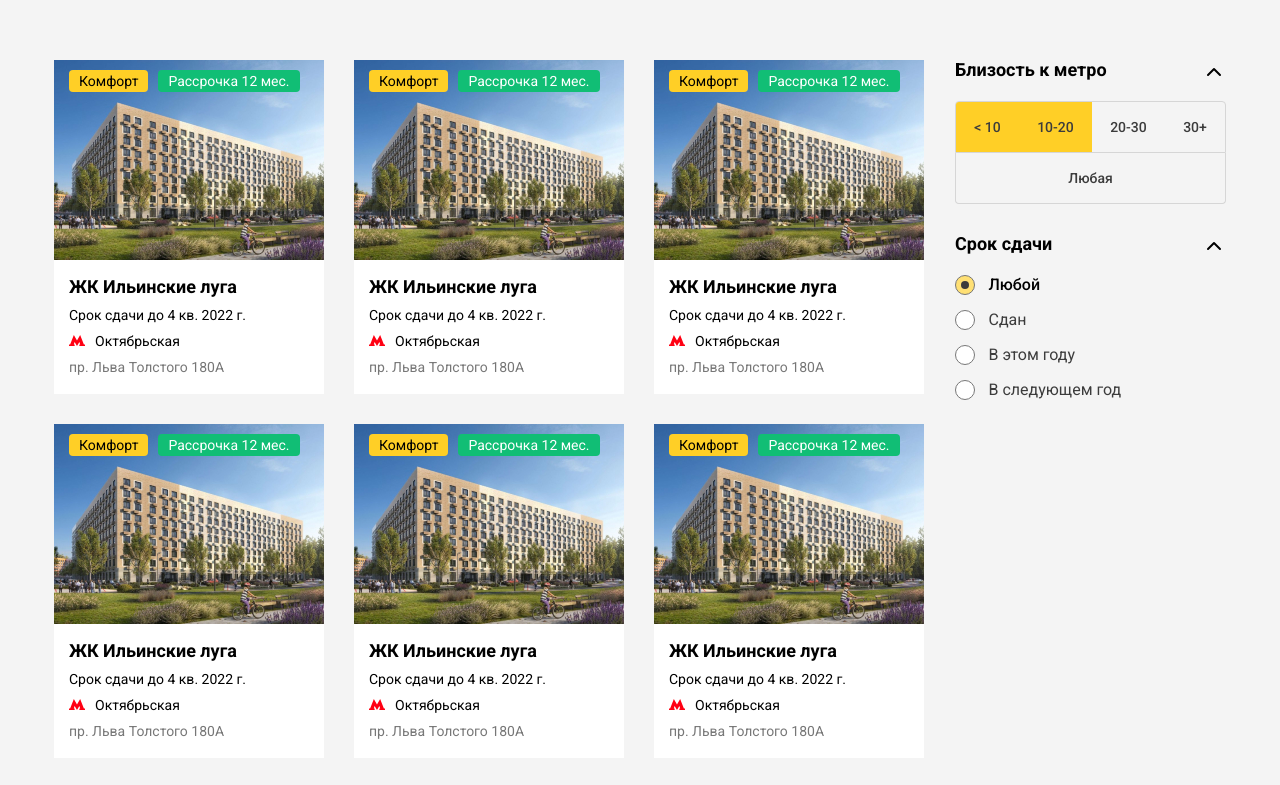
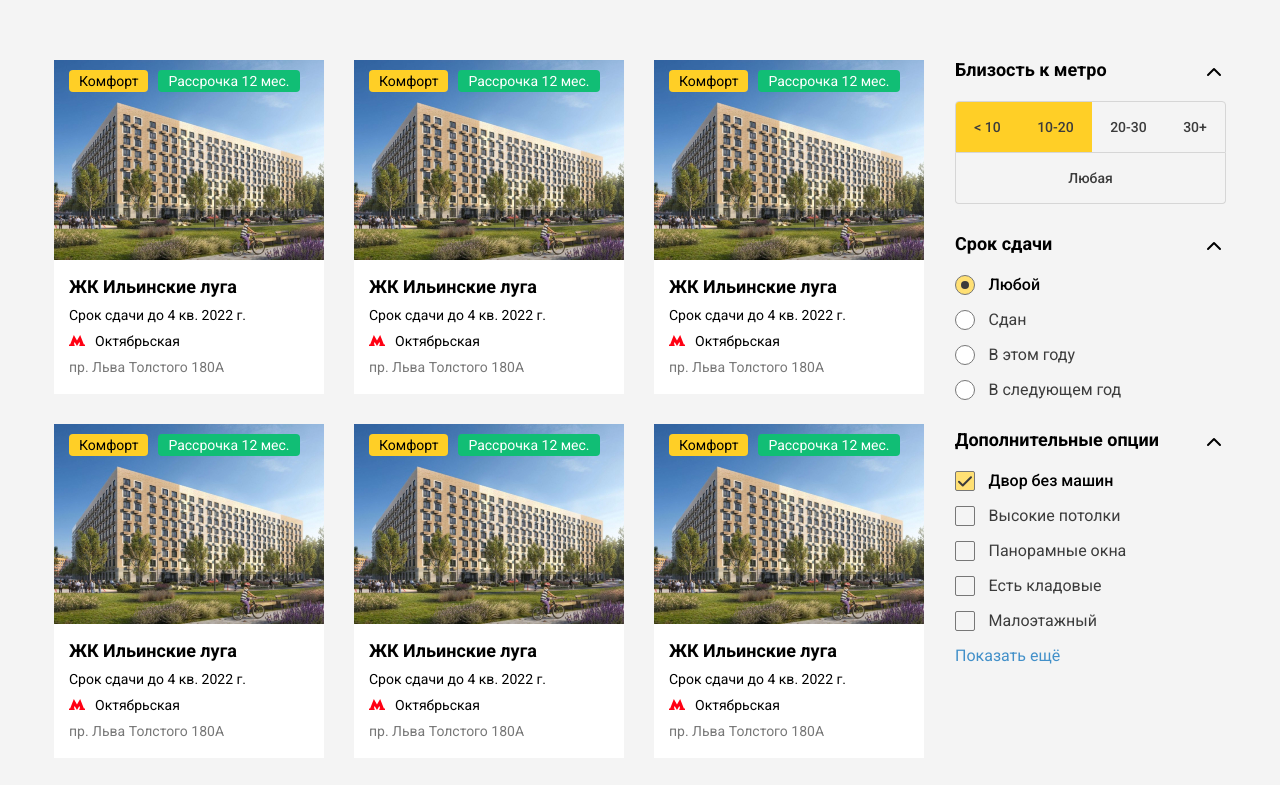
Before and after one commit to kitOl/html-comfort, a plain HTML site: page index.html in a window 1280 px wide. Shown: the top 785 px of the page. Drawn offline with Linux system fonts and the light colour scheme.

Commit message:
add widget options

```diff
--- a/css/main.css
+++ b/css/main.css
@@ -31,6 +31,10 @@ body {
 
 img {
   display: block;
+}
+
+.none {
+  display: none !important;
 }
 
 .container {
@@ -271,7 +275,8 @@ a.card-link:hover {
   margin-top: 15px;
 }
 
-.radio__real {
+.radio__real,
+.checkbox__real {
   width: 1px;
   height: 1px;
   opacity: 0;
@@ -313,7 +318,8 @@ a.card-link:hover {
   background-color: #ffe074;
 }
 
-.radio__title {
+.radio__title,
+.checkbox__title {
   font-weight: 400;
   font-size: 16px;
   line-height: 1.18;
@@ -324,3 +330,60 @@ a.card-link:hover {
   font-weight: 500;
   color: #000;
 }
+
+.checkbox {
+  display: block;
+  cursor: pointer;
+}
+
+.checkbox + .checkbox {
+  margin-top: 15px;
+}
+
+.checkbox__real {
+}
+
+.checkbox__fake {
+  position: relative;
+  display: inline-block;
+  margin-right: 10px;
+  width: 20px;
+  height: 20px;
+  border-radius: 2px;
+
+  background-color: transparent;
+
+  border: 1px solid #777777;
+  vertical-align: bottom;
+}
+
+.checkbox__real:checked + .checkbox__fake {
+  background-color: #ffe074;
+}
+
+.checkbox__real:checked + .checkbox__fake::before {
+  content: url("./../img/icons/check.svg");
+  position: absolute;
+  left: 0;
+  top: 0;
+  width: inherit;
+  height: inherit;
+}
+
+.checkbox__real:checked ~ .checkbox__title {
+  font-weight: 500;
+  color: #000;
+}
+
+.link-show-more {
+  margin-top: 15px;
+  display: inline-block;
+  background: transparent;
+  font-family: inherit;
+  font-style: normal;
+  font-weight: normal;
+  font-size: 16px;
+  line-height: 1.19;
+
+  color: #4290c9;
+}
--- a/index.html
+++ b/index.html
@@ -284,6 +284,66 @@
               </label>
             </div>
           </div>
+
+          <div class="widget">
+            <div class="widget__title">Дополнительные опции</div>
+            <div class="widget__body">
+              <label class="checkbox">
+                <input
+                  checked
+                  type="checkbox"
+                  class="checkbox__real"
+                  name="options"
+                />
+                <span class="checkbox__fake"></span>
+                <span class="checkbox__title">Двор без машин</span>
+              </label>
+
+              <label class="checkbox">
+                <input type="checkbox" class="checkbox__real" name="options" />
+                <span class="checkbox__fake"></span>
+                <span class="checkbox__title">Высокие потолки</span>
+              </label>
+
+              <label class="checkbox">
+                <input type="checkbox" class="checkbox__real" name="options" />
+                <span class="checkbox__fake"></span>
+                <span class="checkbox__title">Панорамные окна</span>
+              </label>
+
+              <label class="checkbox">
+                <input type="checkbox" class="checkbox__real" name="options" />
+                <span class="checkbox__fake"></span>
+                <span class="checkbox__title">Есть кладовые</span>
+              </label>
+
+              <label class="checkbox">
+                <input type="checkbox" class="checkbox__real" name="options" />
+                <span class="checkbox__fake"></span>
+                <span class="checkbox__title">Малоэтажный</span>
+              </label>
+
+              <label class="checkbox none">
+                <input type="checkbox" class="checkbox__real" name="options" />
+                <span class="checkbox__fake"></span>
+                <span class="checkbox__title">Доп. опция 1</span>
+              </label>
+
+              <label class="checkbox none">
+                <input type="checkbox" class="checkbox__real" name="options" />
+                <span class="checkbox__fake"></span>
+                <span class="checkbox__title">Доп. опция 2</span>
+              </label>
+
+              <label class="checkbox none">
+                <input type="checkbox" class="checkbox__real" name="options" />
+                <span class="checkbox__fake"></span>
+                <span class="checkbox__title">Доп. опция 3</span>
+              </label>
+
+              <button class="link-show-more">Показать ещё</button>
+            </div>
+          </div>
         </aside>
       </div>
     </div>
```
